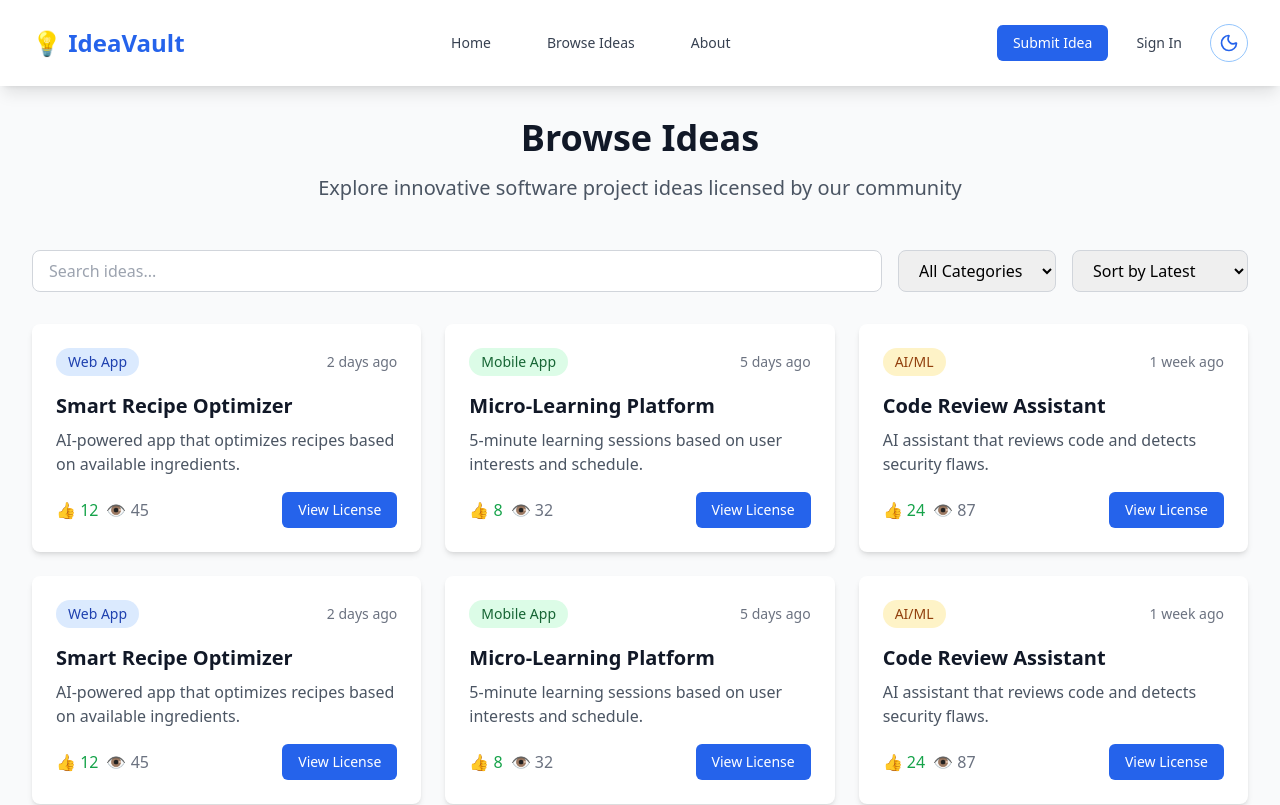
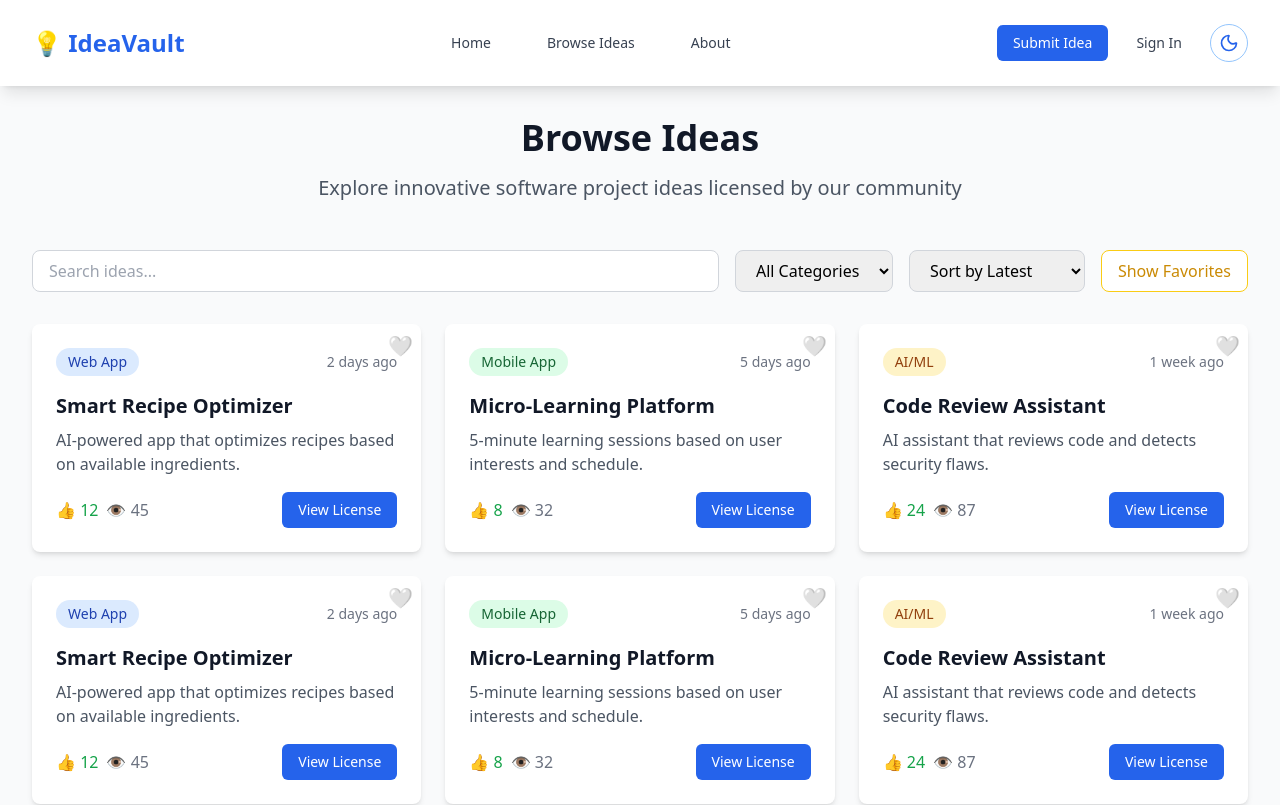
Before and after one commit to vinit105/ideaVault, a React (Vite) app in the folder frontend/: page /ideas in a window 1280 px wide. Shown: the top 805 px of the page. Built offline with nearby package versions, Linux system fonts and the light colour scheme.

Commit message:
added bookmark ideas option

```diff
--- a/frontend/src/pages/Ideas.tsx
+++ b/frontend/src/pages/Ideas.tsx
@@ -1,4 +1,4 @@
-import React, { useState } from 'react';
+import React, { useState, useEffect } from 'react';
 
 interface Idea {
   id: number;
@@ -12,7 +12,8 @@ interface Idea {
   textColor: string;
 }
 
-const allIdeasTemplate : Idea[] = [
+// --- Template for idea repetition ---
+const allIdeasTemplate: Idea[] = [
   {
     id: 1,
     title: 'Smart Recipe Optimizer',
@@ -49,10 +50,9 @@ const allIdeasTemplate : Idea[] = [
     bgColor: "bg-amber-100",
     textColor: "text-amber-800"
   }
-]
+];
 
-// -------------- code to add same idea multiple times (refined code)
-const repeatCount = 20; // how many times to repeat the template
+const repeatCount = 20;
 const allIdeas: Idea[] = [];
 
 for (let i = 0; i < repeatCount; i++) {
@@ -64,22 +64,34 @@ for (let i = 0; i < repeatCount; i++) {
     });
   }
 }
-// -------------- code to add same idea multiple times (refined code)
 
 const Ideas: React.FC = () => {
   const [activePage, setActivePage] = useState(1);
   const [selectedCategory, setSelectedCategory] = useState('All Categories');
+const [favoriteIds, setFavoriteIds] = useState<number[]>(() => {
+  const stored = localStorage.getItem("favoriteIdeas");
+  return stored ? JSON.parse(stored) : [];
+});
+  const [showFavoritesOnly, setShowFavoritesOnly] = useState(false);
 
-  const filteredIdeas =
+ useEffect(() => {
+    localStorage.setItem("favoriteIdeas", JSON.stringify(favoriteIds));
+  }, [favoriteIds]);
+  // --- Filter based on category ---
+  const categoryFilteredIdeas =
     selectedCategory === 'All Categories'
       ? allIdeas
       : allIdeas.filter((idea) => idea.category === selectedCategory);
 
+  // --- Filter based on favorite toggle ---
+  const finalFilteredIdeas = showFavoritesOnly
+    ? categoryFilteredIdeas.filter((idea) => favoriteIds.includes(idea.id))
+    : categoryFilteredIdeas;
 
   const ideasPerPage = 9;
-  const totalPages = Math.ceil(allIdeas.length / ideasPerPage);
+  const totalPages = Math.ceil(finalFilteredIdeas.length / ideasPerPage);
 
-  const paginatedIdeas = filteredIdeas.slice(
+  const paginatedIdeas = finalFilteredIdeas.slice(
     (activePage - 1) * ideasPerPage,
     activePage * ideasPerPage
   );
@@ -90,20 +102,29 @@ const Ideas: React.FC = () => {
 
   const handleCategoryChange = (e: React.ChangeEvent<HTMLSelectElement>) => {
     setSelectedCategory(e.target.value);
-    setActivePage(1); // reset to page 1 when filter changes
+    setActivePage(1);
+  };
+
+  const toggleFavorite = (id: number) => {
+    setFavoriteIds((prev) =>
+      prev.includes(id) ? prev.filter((fid) => fid !== id) : [...prev, id]
+    );
   };
 
   return (
     <div className="min-h-screen bg-gray-50 dark:bg-gray-800 py-8">
       <div className="max-w-7xl mx-auto px-4 sm:px-6 lg:px-8">
+        {/* Header */}
         <div className="text-center mb-12">
-          <h1 className="text-4xl font-bold text-gray-900 dark:text-gray-100 mb-4">Browse Ideas</h1>
+          <h1 className="text-4xl font-bold text-gray-900 dark:text-gray-100 mb-4">
+            {showFavoritesOnly ? 'Your Favorite Ideas' : 'Browse Ideas'}
+          </h1>
           <p className="text-xl text-gray-600 dark:text-gray-300 max-w-2xl mx-auto">
             Explore innovative software project ideas licensed by our community
           </p>
         </div>
 
-        {/* Search and Filters */}
+        {/* Search & Filters */}
         <div className="mb-8 flex flex-col md:flex-row gap-4">
           <div className="flex-1">
             <input
@@ -113,8 +134,11 @@ const Ideas: React.FC = () => {
             />
           </div>
           <div className="flex gap-4">
-            <select onChange={handleCategoryChange}
-              value={selectedCategory}  className="px-4 py-2 border border-gray-300 rounded-lg focus:ring-2 focus:ring-blue-500">
+            <select
+              onChange={handleCategoryChange}
+              value={selectedCategory}
+              className="px-4 py-2 border border-gray-300 rounded-lg focus:ring-2 focus:ring-blue-500"
+            >
               <option>All Categories</option>
               <option>Web App</option>
               <option>Mobile App</option>
@@ -126,6 +150,16 @@ const Ideas: React.FC = () => {
               <option>Sort by Popular</option>
               <option>Sort by Revenue</option>
             </select>
+            <button
+              onClick={() => setShowFavoritesOnly(!showFavoritesOnly)}
+              className={`px-4 py-2 rounded-lg border ${
+                showFavoritesOnly
+                  ? 'bg-yellow-500 text-white'
+                  : 'bg-white text-yellow-600 border-yellow-400'
+              }`}
+            >
+              {showFavoritesOnly ? 'Show All' : 'Show Favorites'}
+            </button>
           </div>
         </div>
 
@@ -134,25 +168,52 @@ const Ideas: React.FC = () => {
           {paginatedIdeas.map((idea) => (
             <div
               key={idea.id}
-              className="bg-white dark:bg-gray-700 rounded-lg shadow-md p-6 hover:shadow-lg "
+              className="bg-white dark:bg-gray-700 rounded-lg shadow-md p-6 hover:shadow-lg relative"
             >
+              {/* Category & Date */}
               <div className="flex items-center justify-between mb-4">
-                <span className={` ${idea.bgColor} ${idea.textColor} px-3 py-1 rounded-full text-sm font-medium`}>
+                <span
+                  className={`${idea.bgColor} ${idea.textColor} px-3 py-1 rounded-full text-sm font-medium`}
+                >
                   {idea.category}
                 </span>
-                <span className="text-gray-500 dark:text-gray-400 text-sm">{idea.date}</span>
+                <span className="text-gray-500 dark:text-gray-400 text-sm">
+                  {idea.date}
+                </span>
               </div>
-              <h3 className="text-xl font-bold text-gray-900 dark:text-gray-50 mb-2">{idea.title}</h3>
-              <p className="text-gray-600 dark:text-gray-300 mb-4">{idea.description}</p>
+
+              {/* Title & Desc */}
+              <h3 className="text-xl font-bold text-gray-900 dark:text-gray-50 mb-2">
+                {idea.title}
+              </h3>
+              <p className="text-gray-600 dark:text-gray-300 mb-4">
+                {idea.description}
+              </p>
+
+              {/* Likes & Views */}
               <div className="flex items-center justify-between">
                 <div className="flex items-center space-x-2">
-                  <span className="text-green-600 dark:text-green-400">👍 {idea.likes}</span>
-                  <span className="text-gray-500 dark:text-gray-300">👁 {idea.views}</span>
+                  <span className="text-green-600 dark:text-green-400">
+                    👍 {idea.likes}
+                  </span>
+                  <span className="text-gray-500 dark:text-gray-300">
+                    👁 {idea.views}
+                  </span>
                 </div>
+
                 <button className="bg-blue-600 text-white px-4 py-2 rounded-md text-sm hover:bg-blue-700">
                   View License
                 </button>
               </div>
+
+              {/* Favorite Button */}
+              <button
+                onClick={() => toggleFavorite(idea.id)}
+                className="absolute top-2 right-2 text-xl"
+                title="Toggle Favorite"
+              >
+                {favoriteIds.includes(idea.id) ? '❤️' : '🤍'}
+              </button>
             </div>
           ))}
         </div>
@@ -164,7 +225,9 @@ const Ideas: React.FC = () => {
               onClick={() => setActivePage((p) => Math.max(1, p - 1))}
               disabled={activePage === 1}
               className={`px-3 py-2 border border-gray-300 rounded-md text-sm hover:bg-gray-50 dark:hover:bg-gray-500 ${
-                activePage === 1 ? 'text-gray-400 cursor-not-allowed' : 'text-gray-400'
+                activePage === 1
+                  ? 'text-gray-400 cursor-not-allowed'
+                  : 'text-gray-400'
               }`}
             >
               Previous
@@ -191,10 +254,7 @@ const Ideas: React.FC = () => {
                   </button>
                 );
               }
-              if (
-                page === activePage - 2 ||
-                page === activePage + 2
-              ) {
+              if (page === activePage - 2 || page === activePage + 2) {
                 return (
                   <span key={`dots-${page}`} className="px-2 text-gray-400">
                     ...
```
Also changed, not shown: 2 other files (tests, documents, lock files or other folders).
